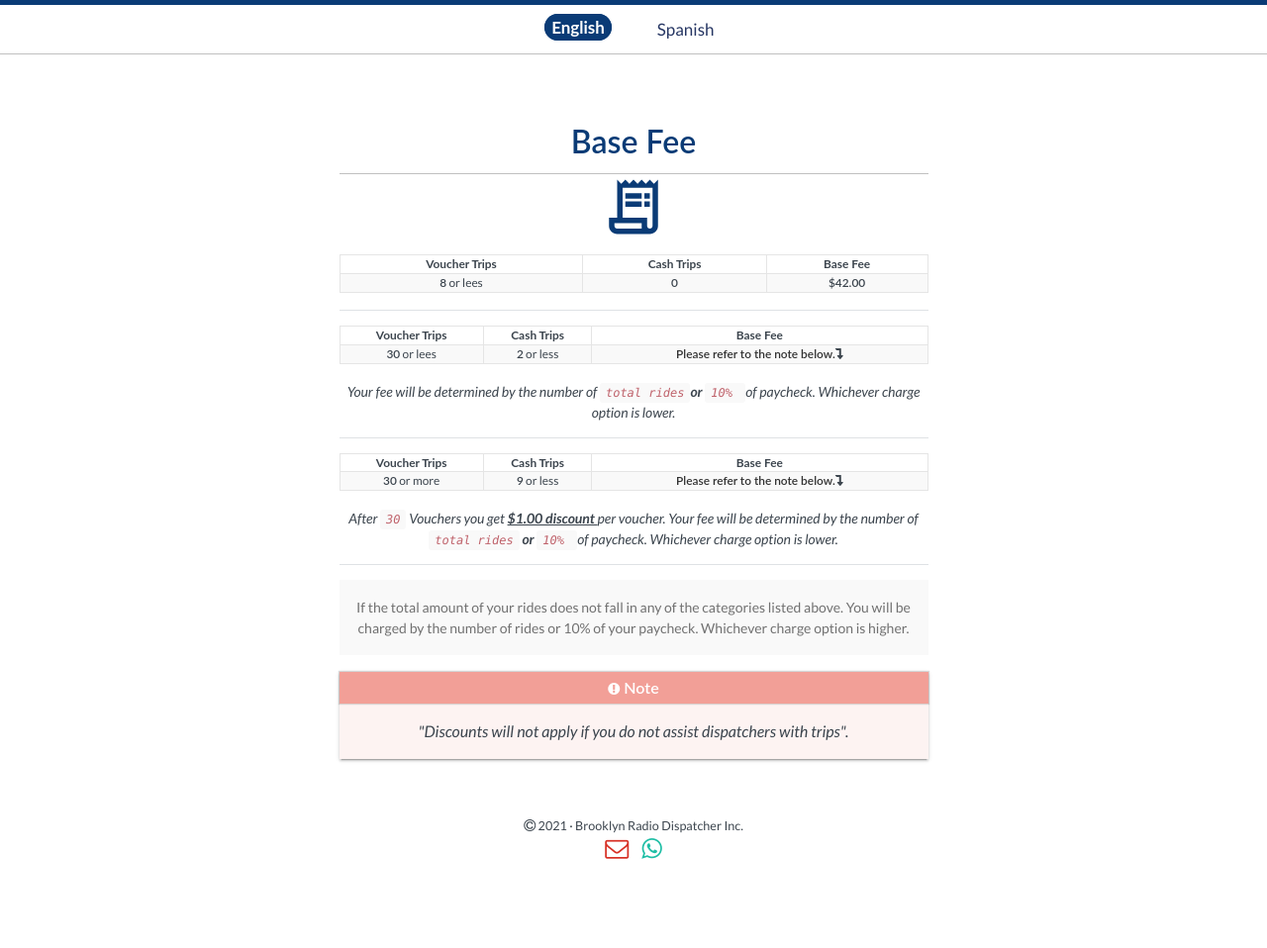
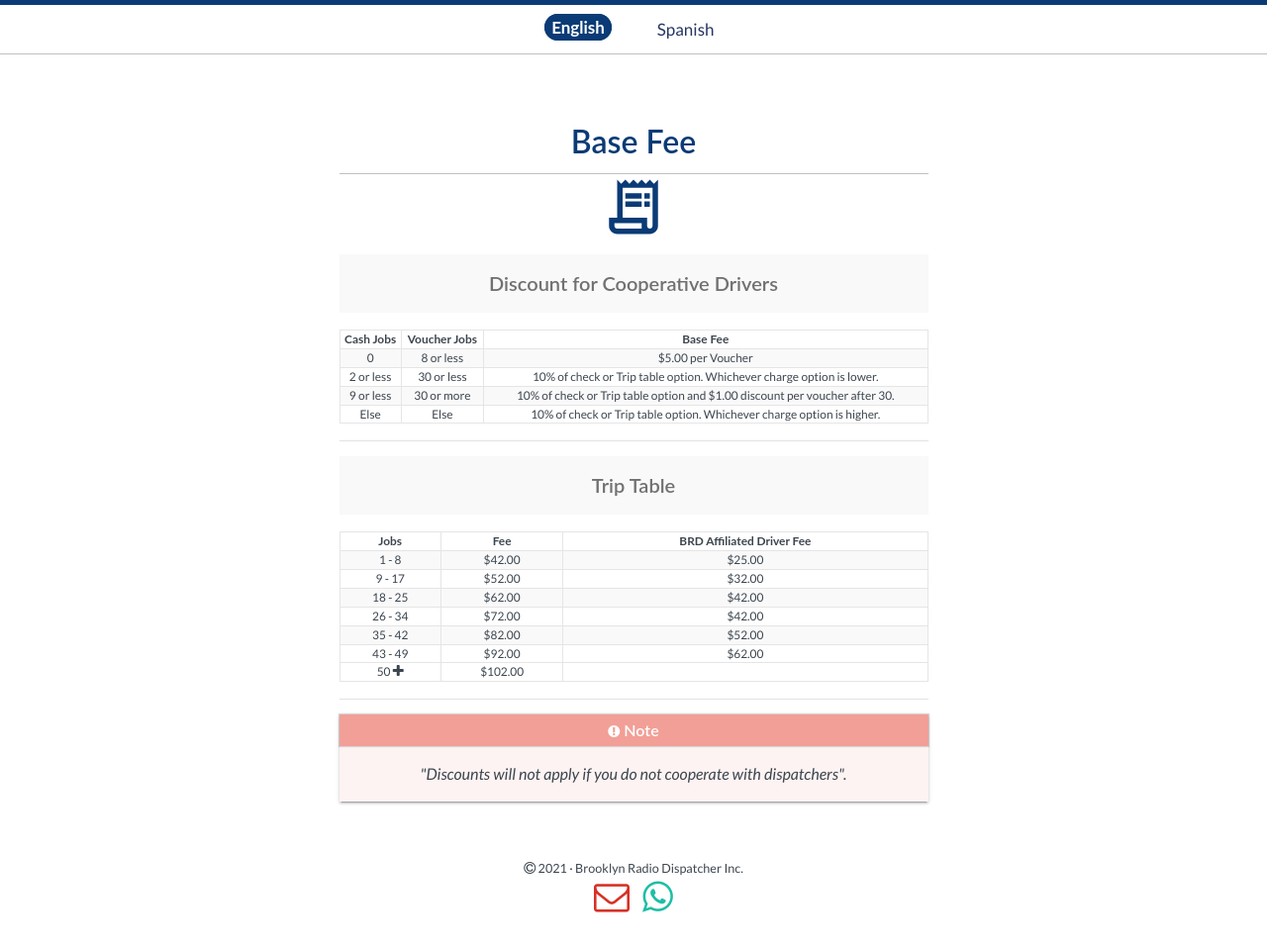
Before and after one commit to brd-blog/base-fee, a Jekyll site: the page built from index.html, in a window 1280 px wide. Shown: the whole page at 99% size. Built offline with Jekyll 4.4.1, drawn with Linux system fonts in a browser that asks for light colours; some web fonts are replaced; before the commit the page ends 905 px from its top, so only the background shows below that.

Commit message:
updated site

```diff
--- a/Gemfile
+++ b/Gemfile
@@ -2,4 +2,4 @@ source 'https://rubygems.org'
 
 gem 'github-pages', group: :jekyll_plugins
 gem 'wdm', '~> 0.1.0' if Gem.win_platform?
-ruby "2.6.6"
+ruby "2.7.1"
--- a/_layouts/default.html
+++ b/_layouts/default.html
@@ -23,7 +23,7 @@
             <span>Brooklyn Radio Dispatcher Inc. <a href="http://.com/"></a></span>
         </small>
         <div class="ftr-links">
-          <a href="https://"><i class="fa fa-envelope-o"></i></a>
+          <a href="mailto:office@brooklyncab.com"><i class="fa fa-envelope-o"></i></a>
           <a href="https://wa.me/12122282828"><i class="fa fa-whatsapp"></i></a>
         </div>
       </footer>
--- a/index.html
+++ b/index.html
@@ -13,84 +13,94 @@ title: Home
       {% include receipt_long_black_36dp.svg %}
     </p>
 
-    <!-- <p>
-      <h3><code class="language-plaintext highlighter-rouge">'Base Fee'</code> from the earnings of voucher rides.</h3>
-    </p> -->
-
-    <!-- <p>
-      <b><code>8</code> Vouchers or less and <code>0</code> cash rides.</b><br>
-      <cite>You pay <ins><b>$5.00</b></ins> per voucher.</cite>
-    </p> -->
+<p><h3 class="message">Discount for Cooperative Drivers</h3></p>
 <table>
   <thead>
     <tr>
-          <th>Voucher Trips</th>
-          <th>Cash Trips</th>
+      <th>Cash Jobs</th>
+      <th>Voucher Jobs</th>
       <th>Base Fee</th>
     </tr>
   </thead>
+  <tfoot>
+    <tr>
+      <td>Else</td>
+      <td>Else</td>
+      <td>10% of check or Trip table option. Whichever charge option is higher.</td>
+    </tr>
+  </tfoot>
   <tbody>
     <tr>
-          <td><b>8</b> or lees</td>
-          <td><b>0</b></td>
-          <td><b>$42.00</b></td>
+      <td>0</td>
+      <td>8 or less</td>
+      <td>$5.00 per Voucher</td>
+    </tr>
+    <tr>
+      <td>2 or less</td>
+      <td>30 or less</td>
+      <td>10% of check or Trip table option. Whichever charge option is lower.</td>
+    </tr>
+    <tr>
+      <td>9 or less</td>
+      <td>30 or more</td>
+      <td>10% of check or Trip table option and $1.00 discount per voucher after 30.</td>
     </tr>
   </tbody>
 </table>
+
     <hr>
 
-    <!-- <p>
-      <b>Under <code>30</code> Vouchers and <code>2</code> cash rides or less.</b><br />
-       <cite>You pay by number of total rides <b>or</b> 10% of paycheck. Whichever charge option is lower.</cite>
-    </p> -->
+<p><h3 class="message">Trip Table</h3></p>
 <table>
   <thead>
     <tr>
-          <th>Voucher Trips</th>
-          <th>Cash Trips</th>
-          <th>Base Fee</th>
+      <th>Jobs</th>
+      <th>Fee</th>
+      <th>BRD Affiliated Driver Fee</th>
     </tr>
   </thead>
+  <tfoot>
+    <tr>
+      <td>50 <i class="fa fa-plus" aria-hidden="true"></i></td>
+      <td>$102.00</td>
+      <td></td>
+    </tr>
+  </tfoot>
   <tbody>
     <tr>
-          <td><b>30</b> or lees</td>
-          <td><b>2</b> or less</td>
-          <td><b><strong>Please refer to the note below.</strong><i class="fa fa-level-down" aria-hidden="true"></i></b></td>
+      <td>1 - 8</td>
+      <td>$42.00</td>
+      <td>$25.00</td>
+    </tr>
+    <tr>
+      <td>9 - 17</td>
+      <td>$52.00</td>
+      <td>$32.00</td>
+    </tr>
+    <tr>
+      <td>18 - 25</td>
+      <td>$62.00</td>
+      <td>$42.00</td>
+    </tr>
+    <tr>
+      <td>26 - 34</td>
+      <td>$72.00</td>
+      <td>$42.00</td>
+    </tr>
+    <tr>
+      <td>35 - 42</td>
+      <td>$82.00</td>
+      <td>$52.00</td>
+    </tr>
+    <tr>
+      <td>43 - 49</td>
+      <td>$92.00</td>
+      <td>$62.00</td>
     </tr>
   </tbody>
 </table>
-   <p><cite>Your fee will be determined by the number of <code>total rides</code><b>or</b> <code> 10% </code> of paycheck. Whichever charge option is lower.</cite></p>
-    <hr>
-
-    <!-- <p>
-      <b>Over <code>30</code> Vouchers and <code>9</code> cash rides or less.</b><br>
-      <cite>After <code>30</code> Vouchers you pay <ins><b> $1.00 less </b></ins> for every voucher. Your fee will be determined either from the number of total rides <b>or</b> 10% of paycheck. Whichever charge option amounts to less.</cite>
-    </p> -->
-
-    <table>
-  <thead>
-    <tr>
-      <th>Voucher Trips</th>
-      <th>Cash Trips</th>
-      <th>Base Fee</th>
-    </tr>
-  </thead>
-  <tbody>
-    <tr>
-      <td><b>30</b> or more</td>
-      <td><b>9</b> or less</td>
-      <td><b><strong>Please refer to the note below.</strong><i class="fa fa-level-down" aria-hidden="true"></i></b></td>
-    </tr>
-  </tbody>
-</table>
-<p><cite>After <code>30</code> Vouchers you get <ins><b> $1.00 discount </b></ins> per voucher. Your fee will be determined by the number of <code>total rides</code> <b>or</b> <code> 10% </code> of paycheck. Whichever charge option is lower.</cite></p>
 
     <hr>
-
-    <p class="message">
-      If the total amount of your rides does not fall in any of the categories listed above. You will be charged by the number of rides or 10% of your paycheck. Whichever charge option is higher.
-       <!-- <strong>Please refer to the pricing chart below.</strong>  <i class="fa fa-level-down" aria-hidden="true"></i> -->
-    </p>
 
       <div class="toasts danger mb-4">
         <div class="title px-2 py-1">
@@ -98,7 +108,7 @@ title: Home
           Note
         </div>
         <div class="content px-2 py-3">
-          <cite>"Discounts will not apply if you do not assist dispatchers with trips".</cite></div>
+          <cite>"Discounts will not apply if you do not cooperate with dispatchers".</cite></div>
         </div>
 
   </div>
```
Also changed, not shown: spanish.html (+61 -55 lines), Gemfile.lock (added), css/font-awesome.min.css. Lines whose indentation alone changed are shown as unchanged.
